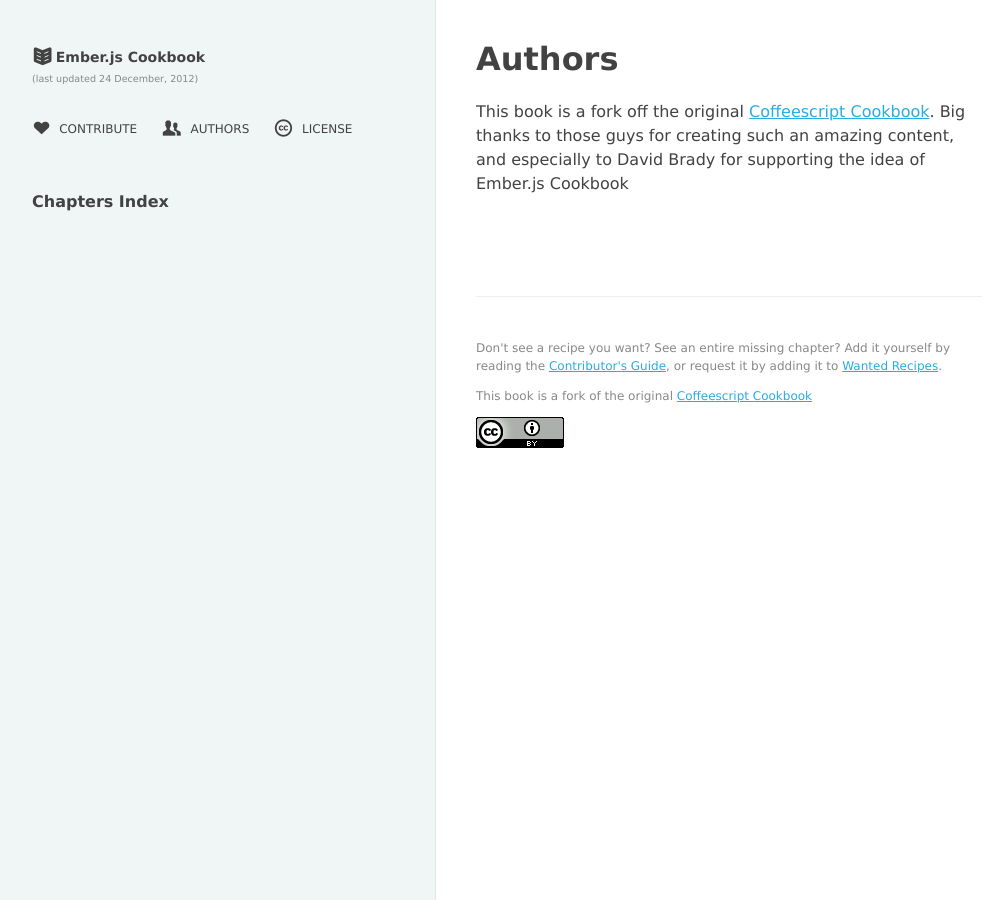
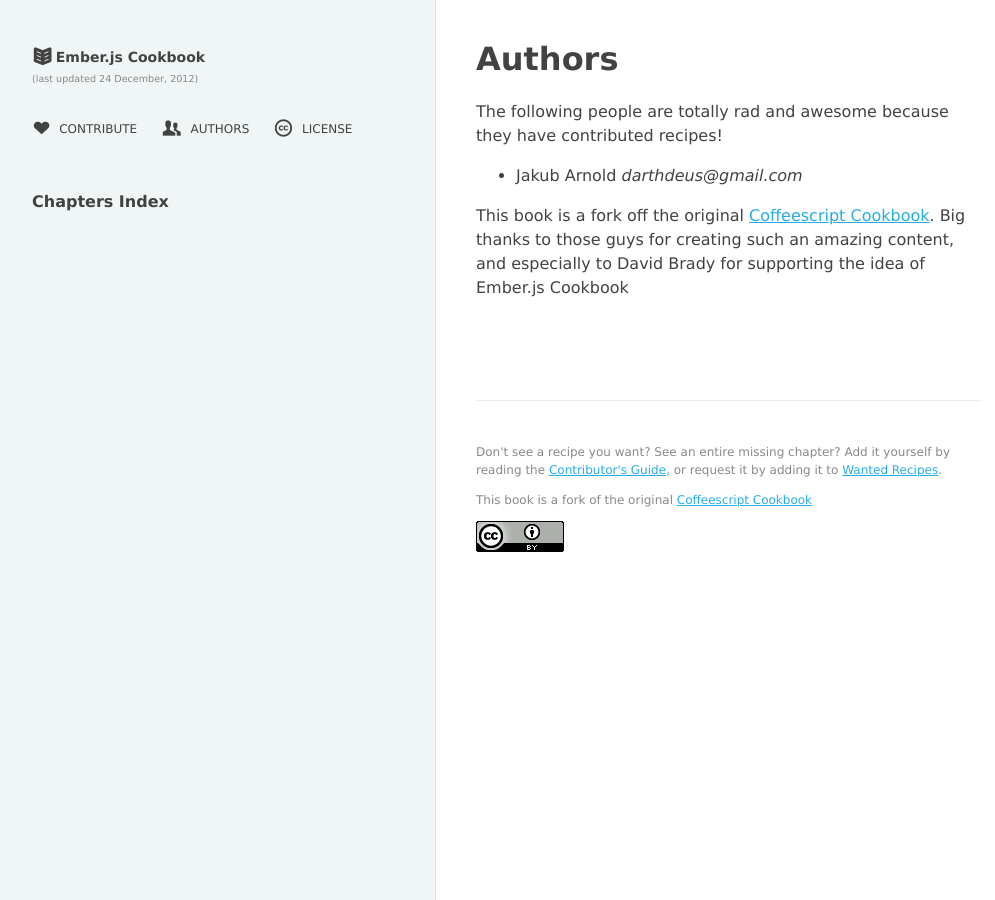
Before and after one commit to ember-cookbook/ember-cookbook.github.com, a Jekyll site: the page built from authors.md, in a window 1280 px wide. Shown: the whole page, without its empty margins (8-1003 px from the left). Built offline with Jekyll 4.4.1, drawn with Linux system fonts in a browser that asks for light colours.

Commit message:
Add myself to authors :see_no_evil:

```diff
--- a/authors.md
+++ b/authors.md
@@ -5,6 +5,11 @@
 
 # Authors
 
+The following people are totally rad and awesome because they have
+contributed recipes!
+
+* Jakub Arnold *darthdeus@gmail.com*
+
 This book is a fork off the original [Coffeescript
 Cookbook](http://coffeescriptcookbook.com). Big thanks to those guys for
 creating such an amazing content, and especially to David Brady for
```
